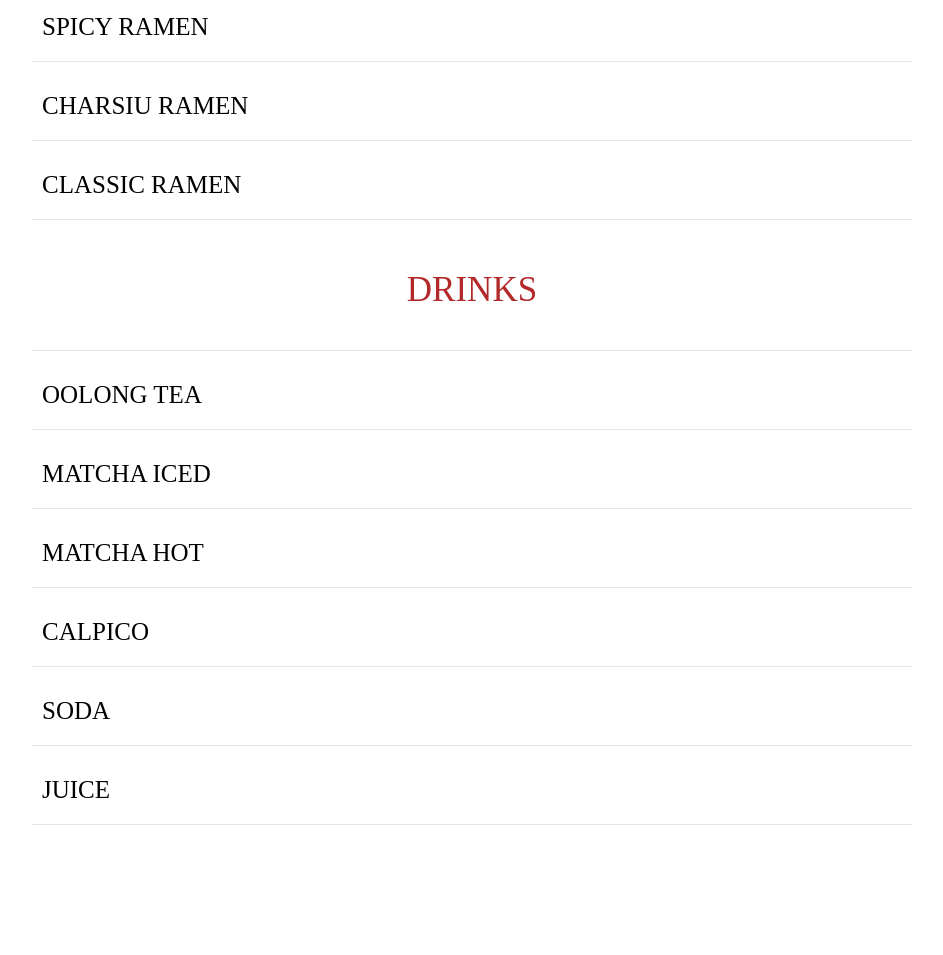
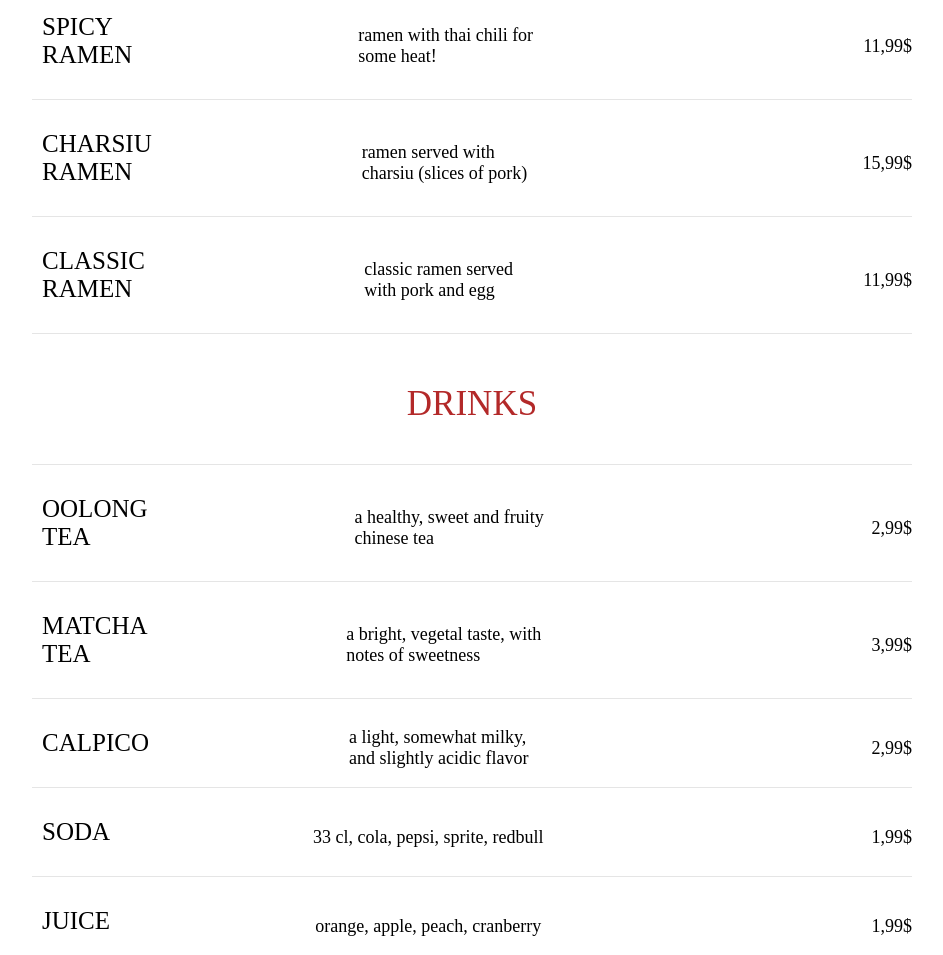
Before and after one commit to Leif64/Projekt-workshop, a plain HTML site: page menu.html in a window 1280 px wide. Shown: the part 355-1310 px from the top of the page, without its empty margins (168-1111 px from the left). Before the commit the page ends 1180 px from the top, so only its background shows below. Drawn offline with Linux system fonts and the light colour scheme.

Commit message:
menudone

```diff
--- a/menu.html
+++ b/menu.html
@@ -20,38 +20,73 @@
             <a href="/book.html" class="hvr-buttons">Book</a>
         </nav>
     </header>
-        </nav>
-    </header>
 
-    <h4>RAMEN</h4>
+    <h2 class="foodhead">RAMEN</h2>
     <hr>
 
-   <div class=menuitems><h5>NEGI RAMEN</h5>
-    <p class="negi-r1">ramen served with healthy portion of green onion</p>
-    <p class="negi-r2">13,99$</p>
+   <div class="menuitems"><h3 class="fooditem">NEGI RAMEN</h3>
+    <p class="food">ramen served with healthy portion of green onion</p>
+    <p class="price">13,99$</p>
    </div>
-    <hr>
-    <h5>SPICY RAMEN</h5>
-    <hr>
-    <h5>CHARSIU RAMEN</h5>
-    <hr>
-    <h5>CLASSIC RAMEN</h5>
+
     <hr>
 
-    <h4>DRINKS</h4>
+    <div class="menuitems"><h3 class="fooditem">SPICY RAMEN</h3>
+    <p class="food">ramen with thai chili for some heat!</p>
+    <p class="price">11,99$</p>
+    </div>
+
     <hr>
 
-    <h5>OOLONG TEA</h5>
+    <div class="menuitems"><h3 class="fooditem">CHARSIU RAMEN</h3>
+    <p class="food">ramen served with charsiu (slices of pork)</p>
+    <p class=price>15,99$</p>
+    </div>
+
     <hr>
-    <h5>MATCHA ICED</h5>
+
+    <div class="menuitems"><h3 class="fooditem">CLASSIC RAMEN</h3>
+    <p class="food">classic ramen served with pork and egg</p>
+    <p class="price">11,99$</p>
+    </div>
+
     <hr>
-    <h5>MATCHA HOT</h5>
+
+    <h2 class="foodhead">DRINKS</h2>
+
     <hr>
-    <h5>CALPICO</h5>
+
+    <div class="menuitems"><h3 class="fooditem">OOLONG TEA</h3>
+    <p class="food">a healthy, sweet and fruity chinese tea</p>
+    <p class="price">2,99$</p>
+    </div>
+
     <hr>
-    <h5>SODA</h5>
+
+    <div class="menuitems"><h3 class="fooditem">MATCHA TEA</h3>
+    <p class="food">a bright, vegetal taste, with notes of sweetness</p>
+    <p class="price">3,99$</p>
+    </div>
+
     <hr>
-    <h5>JUICE</h5>
+
+    <div class="menuitems"><h3 class="fooditem">CALPICO</h3>
+    <p class="food">a light, somewhat milky, and slightly acidic flavor</p>
+    <p class="price">2,99$</p>
+    </div>
+
     <hr>
+
+    <div class="menuitems"><h3 class="fooditem">SODA</h3>
+    <p class="food">33 cl, cola, pepsi, sprite, redbull</p>
+    <p class="price">1,99$</p>
+    </div>
+
+    <hr>
+
+    <div class="menuitems"><h3 class="fooditem">JUICE</h3>
+    <p class="food">orange, apple, peach, cranberry</p>
+    <p class="price">1,99$</p>
+    </div>
 </body>
 </html>
--- a/style.css
+++ b/style.css
@@ -83,13 +83,13 @@
     font-size: 20px;
   }
 
-  h3 {
+  h2 {
       font-size: 30px;
       font-weight: lighter;
       padding: 20px;
   }
 
-  h4 {
+  .foodhead {
       text-align: center;
       font-size: 35px;
       padding: 30px;
@@ -109,7 +109,7 @@
       margin-right: 200px;
   }
 
-  h5 {
+  .fooditem {
       margin-left: 200px;
       margin-right: 200px;
       font-weight: 400;
@@ -127,13 +127,19 @@
       margin-bottom: 10px;
   }
 
-  .negi-r1 {
+  .food {
       font-size: 18px;
       font-weight: 200;
       margin-right: 325px;
   }
 
-  .negi-r2 {
+  .price {
       font-size: 18px;
       font-weight: 200;
   }
+
+  .bookhead {
+      text-align: center;
+      font-size: 35px;
+      padding: 30px;
+  }
```
Also changed, not shown: book.html (+4 -2 lines), contact.html (+0 -2 lines), index.html (+1 -1 lines).
